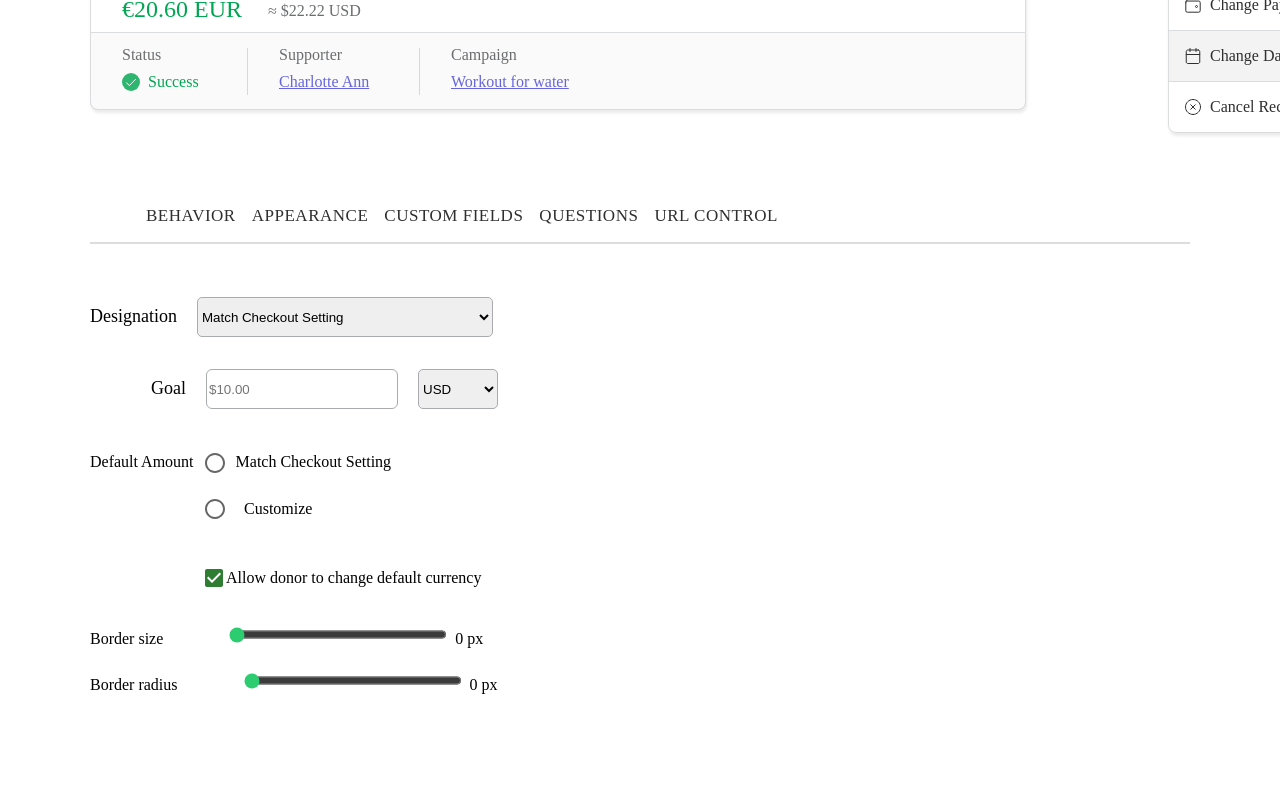
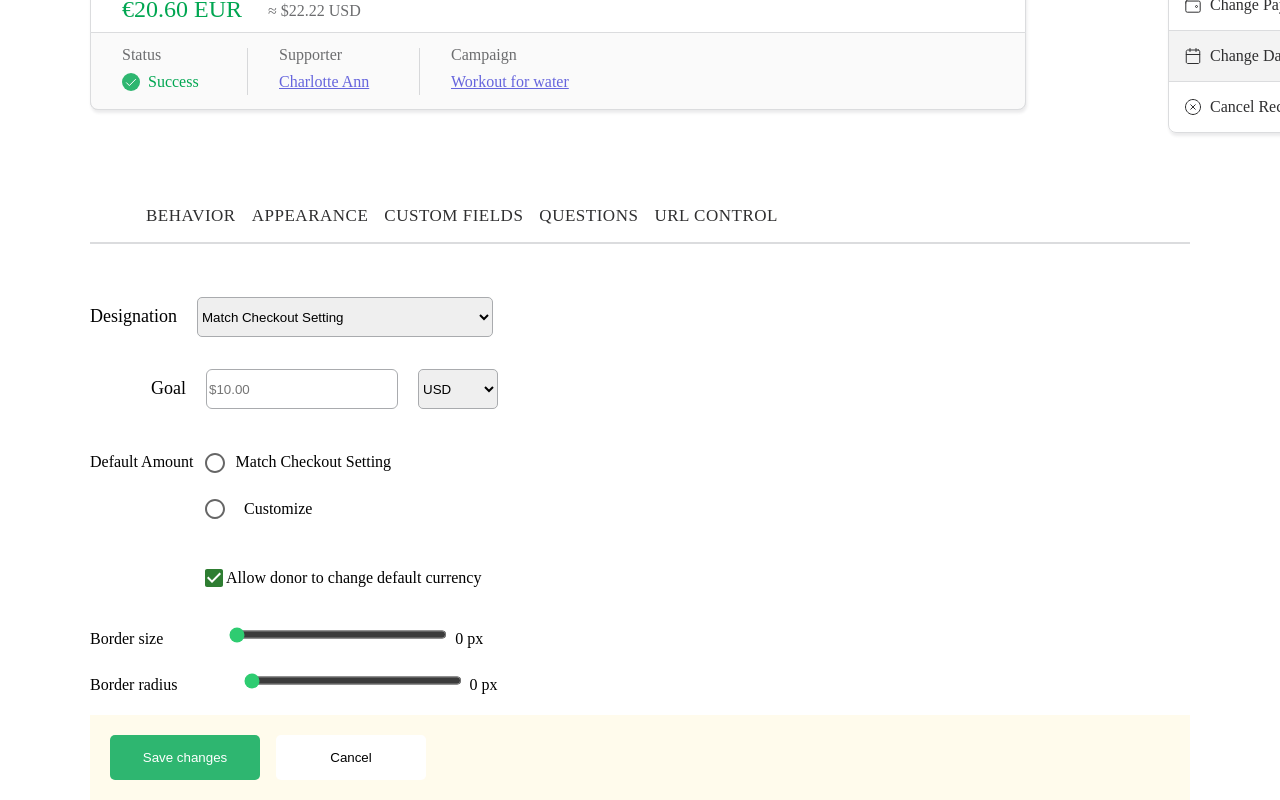
Before and after one commit to Muslimov-Khasan/dashboard-currency, a React (Create React App) app: page / in a window 1280 px wide. Shown: the part 248-1048 px from the top of the page. Before the commit the page ends 963 px from the top, so only its background shows below. Built offline with nearby package versions, Linux system fonts and the light colour scheme.

Commit message:
footer create

```diff
--- a/src/App.css
+++ b/src/App.css
@@ -42,9 +42,8 @@ body {
   /* Effects */
   --container-shadow-not-active: 1px 3px 3px rgba(62, 63, 64, 0.1);
 
-
   /* fonts */
-  	--font-work-sans: 'Work Sans';
+  --font-work-sans: "Work Sans";
 
   /* font sizes */
   --font-size-base: 16px;
@@ -63,5 +62,4 @@ body {
   --br-xs: 12px;
   --br-9xs: 4px;
   --br-7xs: 6px;
-
 }
--- a/src/App.js
+++ b/src/App.js
@@ -3,6 +3,7 @@ import { Header } from './components/Header/Header';
 import Navbar from './components/Navbar/Navbar';
 import Supporter from './components/Supporter/Supporter';
 import Designation from './components/Designation/Designation';
+import { Footer } from './components/Footer/Footer';
 
 function App() {
   return (
@@ -13,6 +14,7 @@ function App() {
       <Navbar/>
       <Designation/>
       </main>
+      <Footer/>
     </div>
   );
 }
--- /dev/null
+++ b/src/components/Footer/Footer.css
@@ -0,0 +1,25 @@
+.footer-wrapper {
+  width: 100%;
+  padding: 20px;
+  background: linear-gradient(0deg, #fffbec, #fffbec),
+    linear-gradient(0deg, #dbdcde, #dbdcde);
+}
+
+.btn-save {
+  width: 150px;
+  padding: 15px;
+  border-radius: 6px;
+  color: #fff;
+  border: none;
+  border-radius: 5px;
+  background-color: #2eb670;
+}
+
+.btn-cancel {
+  width: 150px;
+  border-radius: 5px;
+  padding: 15px;
+  border: none;
+  margin-left: 16px;
+  background-color: #fff;
+}
--- /dev/null
+++ b/src/components/Footer/Footer.jsx
@@ -0,0 +1,15 @@
+import "./Footer.css"
+export const Footer = () => {
+  return(
+    <>
+    <footer>
+        <div className="contianer">
+           <div className="footer-wrapper">
+            <button className="btn-save">Save changes</button>
+            <button className="btn-cancel">Cancel</button>
+           </div>
+        </div>
+    </footer>
+    </>
+  )
+}
```
Lines whose indentation alone changed are shown as unchanged.
